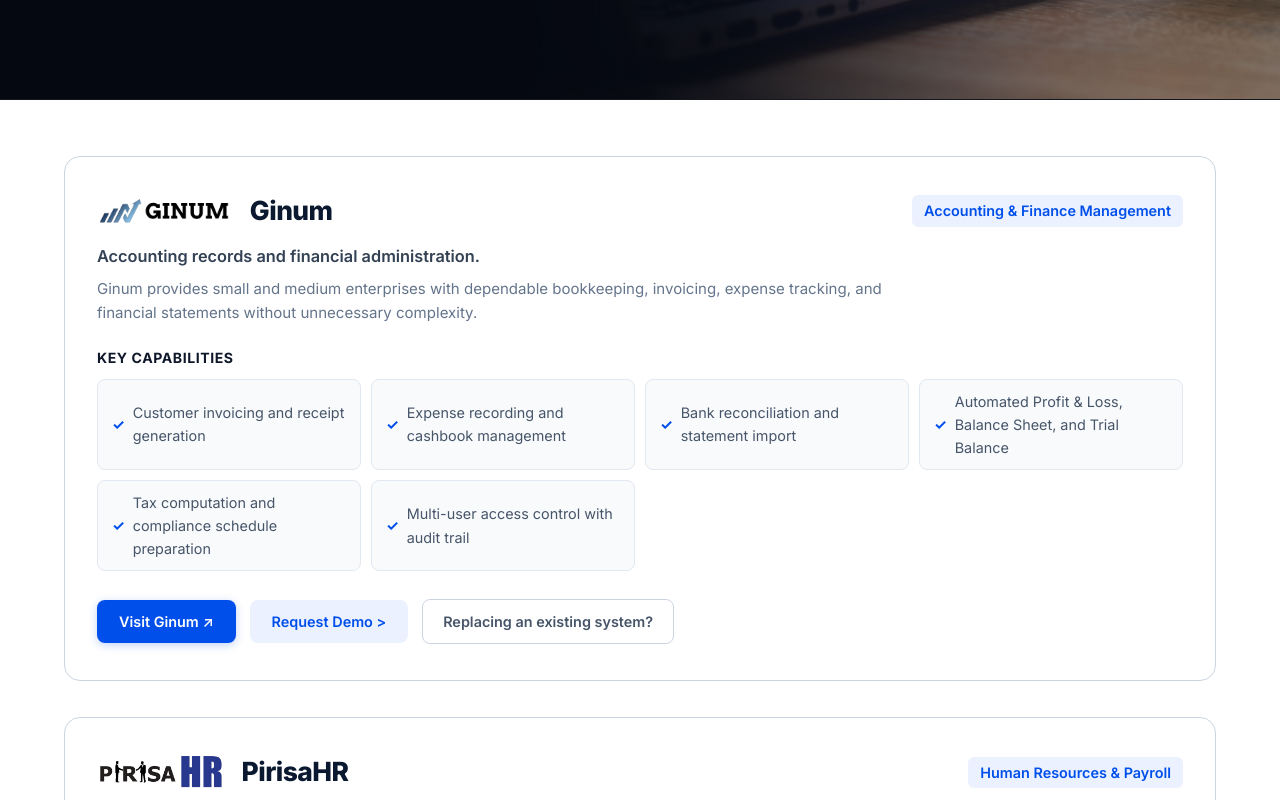
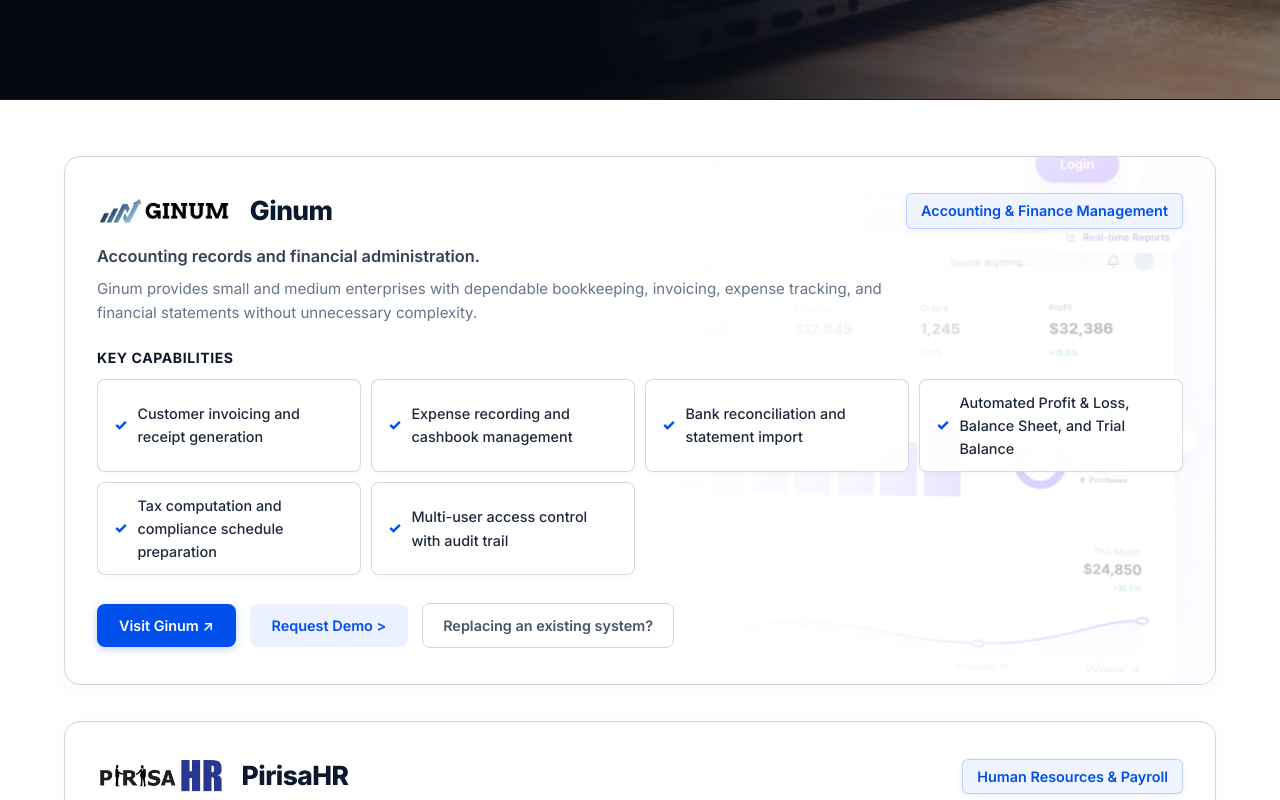
Before and after one commit to Knoweb/Knoweb-site, a Next.js app in the folder knoweb/: page /saas in a window 1280 px wide. Shown: the part 700-1500 px from the top of the page. Built offline with nearby package versions, Linux system fonts and the light colour scheme.

Commit message:
feat(saas): integrate subtle product UI dashboard background in SaaS product cards with crystal-clear readability

```diff
--- a/knoweb/src/app/globals.css
+++ b/knoweb/src/app/globals.css
@@ -1191,3 +1191,57 @@ html.dark .saas-product-card:hover,
   border-color: rgba(0, 229, 255, 0.4) !important;
   box-shadow: 0 10px 25px rgba(0, 0, 0, 0.35), 0 0 15px rgba(0, 229, 255, 0.1) !important;
 }
+
+/* ── SaaS Product Card Background Visual Enhancements ── */
+.saas-card-vignette-dark,
+.saas-card-edge-dark {
+  display: none !important;
+}
+.saas-card-vignette-light,
+.saas-card-edge-light {
+  display: block !important;
+}
+
+html.dark .saas-card-vignette-dark,
+[data-theme="dark"] .saas-card-vignette-dark,
+html.dark .saas-card-edge-dark,
+[data-theme="dark"] .saas-card-edge-dark {
+  display: block !important;
+}
+
+html.dark .saas-card-vignette-light,
+[data-theme="dark"] .saas-card-vignette-light,
+html.dark .saas-card-edge-light,
+[data-theme="dark"] .saas-card-edge-light {
+  display: none !important;
+}
+
+/* Capability boxes in dark mode */
+html.dark .saas-capability-item,
+[data-theme="dark"] .saas-capability-item {
+  background: rgba(15, 30, 54, 0.88) !important;
+  border-color: rgba(255, 255, 255, 0.14) !important;
+  color: #E2E8F0 !important;
+  box-shadow: 0 2px 8px rgba(0, 0, 0, 0.3) !important;
+}
+
+/* Tagline badge in dark mode */
+html.dark .saas-tagline-badge,
+[data-theme="dark"] .saas-tagline-badge {
+  background: rgba(0, 229, 255, 0.12) !important;
+  border-color: rgba(0, 229, 255, 0.35) !important;
+  color: #00E5FF !important;
+}
+
+/* Interactive Hover effect */
+.saas-product-card:hover .saas-card-bg-image {
+  transform: scale(1.03) translate(-4px, -2px) !important;
+  opacity: 0.46 !important;
+}
+
+@media (max-width: 768px) {
+  .saas-card-bg-wrap {
+    width: 100% !important;
+    opacity: 0.45;
+  }
+}
--- a/knoweb/src/app/saas/page.tsx
+++ b/knoweb/src/app/saas/page.tsx
@@ -13,6 +13,7 @@ interface ProductItem {
   url?: string;
   logoLight?: string;
   logoDark?: string;
+  bgImage?: string;
 }
 
 const products: ProductItem[] = [
@@ -23,6 +24,7 @@ const products: ProductItem[] = [
     url: 'http://ginumapps.com/',
     logoLight: '/logos/ginum.png',
     logoDark: '/logos/ginum-dark.png',
+    bgImage: '/ginum-dashboard-bg.jpg',
     summary: 'Accounting records and financial administration.',
     details:
       'Ginum provides small and medium enterprises with dependable bookkeeping, invoicing, expense tracking, and financial statements without unnecessary complexity.',
@@ -376,15 +378,106 @@ export default function SaaSPage() {
               <div
                 key={product.id}
                 id={product.id}
+                className="saas-product-card"
                 style={{
+                  position: 'relative',
                   background: '#FFFFFF',
                   borderRadius: '16px',
                   border: '1.5px solid #CBD5E1',
                   padding: '36px 32px',
                   scrollMarginTop: '110px',
-                  transition: 'border-color 0.2s ease',
+                  overflow: 'hidden',
+                  transition: 'border-color 0.25s ease, box-shadow 0.25s ease',
+                  boxShadow: '0 4px 20px rgba(0, 0, 0, 0.03)',
                 }}
               >
+                {/* ── Background UI Visual (Ginum & SaaS Platforms) ── */}
+                {product.bgImage && (
+                  <div
+                    className="saas-card-bg-wrap"
+                    style={{
+                      position: 'absolute',
+                      top: 0,
+                      right: 0,
+                      bottom: 0,
+                      width: '56%',
+                      pointerEvents: 'none',
+                      zIndex: 0,
+                      overflow: 'hidden',
+                    }}
+                  >
+                    {/* Dashboard Mockup Layer */}
+                    <div
+                      className="saas-card-bg-image"
+                      style={{
+                        position: 'absolute',
+                        top: '-6%',
+                        right: '-2%',
+                        width: '114%',
+                        height: '114%',
+                        backgroundImage: `url(${product.bgImage})`,
+                        backgroundPosition: 'right 30%',
+                        backgroundSize: 'cover',
+                        backgroundRepeat: 'no-repeat',
+                        opacity: 0.38,
+                        filter: 'contrast(1.06) saturate(1.15)',
+                        transition:
+                          'transform 0.5s cubic-bezier(0.16, 1, 0.3, 1), opacity 0.4s ease',
+                      }}
+                    />
+
+                    {/* Left-to-Right Gradient Vignette: Light Mode */}
+                    <div
+                      className="saas-card-vignette-light"
+                      style={{
+                        position: 'absolute',
+                        inset: 0,
+                        background:
+                          'linear-gradient(90deg, #FFFFFF 0%, #FFFFFF 15%, rgba(255, 255, 255, 0.88) 42%, rgba(255, 255, 255, 0.42) 72%, rgba(255, 255, 255, 0.14) 100%)',
+                        pointerEvents: 'none',
+                      }}
+                    />
+
+                    {/* Left-to-Right Gradient Vignette: Dark Mode */}
+                    <div
+                      className="saas-card-vignette-dark"
+                      style={{
+                        position: 'absolute',
+                        inset: 0,
+                        background:
+                          'linear-gradient(90deg, #0E223D 0%, #0E223D 15%, rgba(14, 34, 61, 0.90) 42%, rgba(14, 34, 61, 0.50) 72%, rgba(14, 34, 61, 0.22) 100%)',
+                        pointerEvents: 'none',
+                      }}
+                    />
+
+                    {/* Vertical Edge Fade: Light Mode */}
+                    <div
+                      className="saas-card-edge-light"
+                      style={{
+                        position: 'absolute',
+                        inset: 0,
+                        background:
+                          'linear-gradient(180deg, rgba(255, 255, 255, 0.3) 0%, transparent 18%, transparent 82%, rgba(255, 255, 255, 0.4) 100%)',
+                        pointerEvents: 'none',
+                      }}
+                    />
+
+                    {/* Vertical Edge Fade: Dark Mode */}
+                    <div
+                      className="saas-card-edge-dark"
+                      style={{
+                        position: 'absolute',
+                        inset: 0,
+                        background:
+                          'linear-gradient(180deg, rgba(14, 34, 61, 0.3) 0%, transparent 18%, transparent 82%, rgba(14, 34, 61, 0.4) 100%)',
+                        pointerEvents: 'none',
+                      }}
+                    />
+                  </div>
+                )}
+
+                {/* ── Foreground Content Layer (Guaranteed Crisp Readability) ── */}
+                <div style={{ position: 'relative', zIndex: 1 }}>
                   <div
                     style={{
                       display: 'flex',
@@ -427,13 +520,18 @@ export default function SaaSPage() {
                       </h2>
                     </div>
                     <span
+                      className="saas-tagline-badge"
                       style={{
                         fontSize: '0.9rem',
                         fontWeight: 600,
                         color: '#004FEB',
-                      background: 'rgba(0, 79, 235, 0.08)',
-                      padding: '4px 12px',
+                        background: 'rgba(238, 244, 255, 0.92)',
+                        backdropFilter: 'blur(8px)',
+                        WebkitBackdropFilter: 'blur(8px)',
+                        border: '1px solid rgba(0, 79, 235, 0.22)',
+                        padding: '5px 14px',
                         borderRadius: '6px',
+                        boxShadow: '0 2px 6px rgba(0, 79, 235, 0.08)',
                       }}
                     >
                       {product.tagline}
@@ -487,19 +585,25 @@ export default function SaaSPage() {
                     {product.features.map((feature, i) => (
                       <div
                         key={i}
+                        className="saas-capability-item"
                         style={{
                           display: 'flex',
                           alignItems: 'center',
-                        gap: '8px',
+                          gap: '10px',
                           fontSize: '0.9rem',
-                        color: '#475569',
-                        background: '#F8FAFC',
-                        padding: '10px 14px',
+                          color: '#1E293B',
+                          fontWeight: 500,
+                          background: 'rgba(255, 255, 255, 0.90)',
+                          backdropFilter: 'blur(10px)',
+                          WebkitBackdropFilter: 'blur(10px)',
+                          padding: '11px 16px',
                           borderRadius: '8px',
-                        border: '1px solid #E2E8F0',
+                          border: '1px solid rgba(203, 213, 225, 0.85)',
+                          boxShadow: '0 2px 6px rgba(0, 0, 0, 0.03)',
+                          transition: 'all 0.2s ease',
                         }}
                       >
-                      <span style={{ color: '#004FEB', fontWeight: 700 }}>✓</span>
+                        <span style={{ color: '#004FEB', fontWeight: 800, fontSize: '0.95rem' }}>✓</span>
                         <span>{feature}</span>
                       </div>
                     ))}
@@ -564,6 +668,7 @@ export default function SaaSPage() {
                     </Link>
                   </div>
                 </div>
+              </div>
             ))}
           </div>
         </div>
```
Also changed, not shown: knoweb/public/ginum-dashboard-bg.jpg (added). Lines whose indentation alone changed are shown as unchanged.
